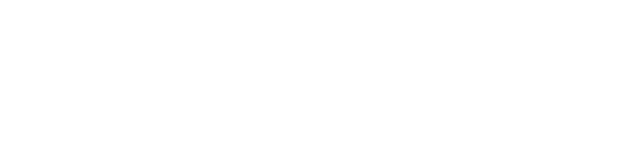
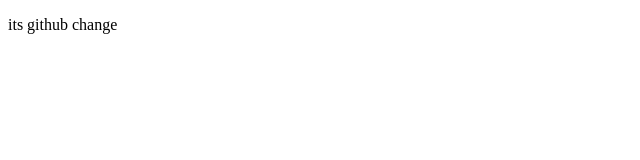
Before and after one commit to msh-ds/git-tourial, a plain HTML site: page dashboard.html in a window 1280 px wide. Shown: the whole page, without its empty margins (0-640 px from the left). Drawn offline with Linux system fonts and the light colour scheme.

Commit message:
Update dashboard.html

```diff
--- a/dashboard.html
+++ b/dashboard.html
@@ -6,6 +6,6 @@
     <title>Document</title>
 </head>
 <body>
-
+   <p>its github change</p>
 </body>
 </html>
```
